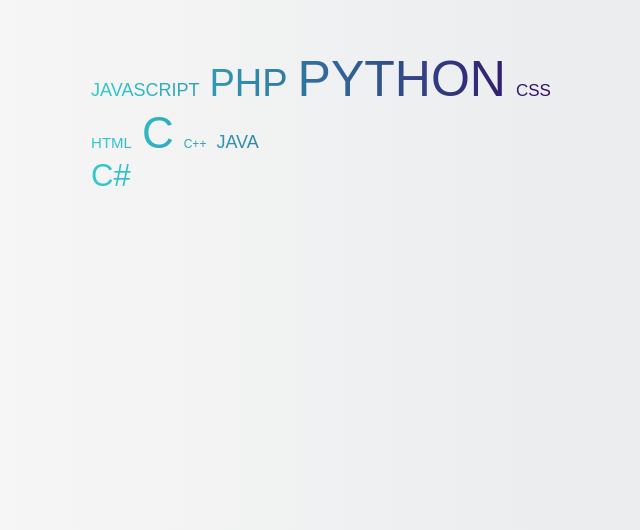
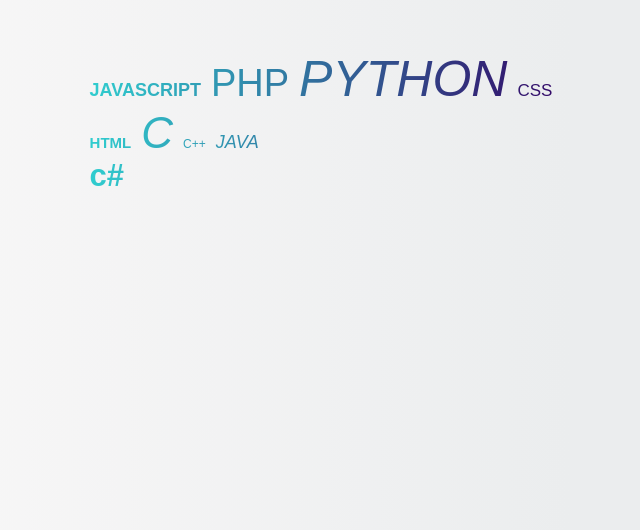
Before and after one commit to pkindalov/SimpleCloudTagsCreator, a plain HTML site: page index.html in a window 1280 px wide. Shown: the part 286-816 px from the top of the page, without its empty margins (327-967 px from the left). Drawn offline with Linux system fonts and the light colour scheme.

Commit message:
Changes in structure of the passed data from the user. Implement method to put user defined styles on the tags.

```diff
--- a/SimpleCloudTagsCreator.js
+++ b/SimpleCloudTagsCreator.js
@@ -12,6 +12,7 @@ class SimpleCloudTagsCreator {
             // 'text-decoration': 'none',
             // 'background': 'rgba(210, 255, 82, 1)',
         };
+        this.allTagWeights = [];
         // this.tagLinks = null;
         this.errors = {
             dataArrayErrors: [
@@ -123,10 +124,18 @@ class SimpleCloudTagsCreator {
 
     // }
 
+    extractWeights() {
+        for (let key of Object.keys(this.dataArr[0])) {
+            this.allTagWeights.push(this.dataArr[0][key].weight);
+        }
+    }
+
 
     genTagsCloud() {
-        let minCount = Math.min(...Object.values(this.dataArr[0]));
-        let maxCount = Math.max(...Object.values(this.dataArr[0]));
+        this.extractWeights();
+
+        let minCount = Math.min(...this.allTagWeights);
+        let maxCount = Math.max(...this.allTagWeights);
         let spread = maxCount - minCount;
         let size = 0;
         let cloudHtml = '';
@@ -140,7 +149,7 @@ class SimpleCloudTagsCreator {
 
         for (let key of Object.keys(this.dataArr[0])) {
             elStyle = document.createElement('style');
-            size = this.minFontSize + (this.dataArr[0][key] - minCount) * (this.maxFontSize - this.minFontSize) / spread;
+            size = this.minFontSize + (this.dataArr[0][key].weight - minCount) * (this.maxFontSize - this.minFontSize) / spread;
             linkEl = document.createElement('a');
             linkEl.href = "#";
             linkEl.textContent = key;
@@ -154,13 +163,21 @@ class SimpleCloudTagsCreator {
             // };
             // elStyle.innerHTML += '};'
 
+
+
+
+
+
             //checks for user defined styles in given array. If there are no such provided then use the default one
-            if (Object.keys(this.dataArr[0][key]).keys > 0) {
+            if (this.dataArr[0][key].styles && Object.keys(this.dataArr[0][key].styles).length > 0) {
                 //apply user defined styles here
+                elStyle.innerHTML += this.applyUserStyles(size, key);
             } else {
                 //apply default css rules
                 elStyle.innerHTML += this.applyDefaultStyles(size);
             }
+
+
 
             // elStyle.innerHTML = `#tagStyle${key} { font-size: ${Math.floor(size)}px; padding-left: 5px; padding-right: 5px }`;
             document.getElementsByTagName('head')[0].appendChild(elStyle);
@@ -194,6 +211,28 @@ class SimpleCloudTagsCreator {
     }
 
 
+    applyUserStyles(size, key) {
+        //will ignore user font-size. Use min and max number from the weights to set the font-size
+        let style = '{ ';
+
+        for (let rule of Object.keys(this.dataArr[0][key].styles)) {
+            if (rule.toLocaleLowerCase == 'font-size') {
+                continue;
+            }
+            // console.log(this.dataArr[0][key]['styles'][rule]);
+            style += `${rule}: ${this.dataArr[0][key]['styles'][rule]} `;
+        }
+
+        style += `font-size: ${Math.floor(size)}px; `;
+        style += `padding-left: 5px; `;
+        style += `padding-right: 5px; `;
+        style += '}';
+
+        return style;
+
+    }
+
+
     getData() {
         return this.dataArr;
     }
--- a/index.html
+++ b/index.html
@@ -18,15 +18,63 @@
         }
 
         let allTagsArr = [{
-            'JavaScript': getRndNum(100),
-            'PHP': getRndNum(100),
-            'Python': getRndNum(100),
-            'CSS': getRndNum(100),
-            'HTML': getRndNum(100),
-            'C': getRndNum(100),
-            'C++': getRndNum(100),
-            'Java': getRndNum(100),
-            'C#': getRndNum(100)
+            'JavaScript': {
+                weight: getRndNum(100),
+                styles: {
+                    'font-weight': 'bold;',
+                    'text-decoration': 'underline;'
+                }
+            },
+            'PHP': {
+                weight: getRndNum(100),
+                styles: {
+
+                }
+            },
+            'Python': {
+                weight: getRndNum(100),
+                styles: {
+                    'text-transform': 'uppercase;',
+                    'font-style': 'italic;'
+                }
+            },
+            'CSS': {
+                weight: getRndNum(100),
+                styles: {
+                    'text-decoration': 'underline;'
+                }
+            },
+            'HTML': {
+                weight: getRndNum(100),
+                styles: {
+                    'font-weight': 'bolder;'
+                }
+            },
+            'C': {
+                weight: getRndNum(100),
+                styles: {
+                    'font-style': 'italic;'
+                }
+            },
+            'C++': {
+                weight: getRndNum(100),
+            },
+            'Java': {
+                weight: getRndNum(100),
+                styles: {
+                    'text-transform': 'uppercase;',
+                    'font-style': 'italic;'
+                }
+            },
+            'C#': {
+                weight: getRndNum(100),
+                styles: {
+                    'text-transform': 'lowercase;',
+                    'text-decoration': 'underline;',
+                    'font-weight': 'bold;'
+                }
+
+            }
         }];
 
         let simpleCloudTagsCreator = new SimpleCloudTagsCreator(allTagsArr, 12, 50, 4);
--- a/styles.css
+++ b/styles.css
@@ -20,6 +20,7 @@
        background: linear-gradient(to right, #30CFD0 0%, #330867 100%);
        -webkit-background-clip: text;
        -webkit-text-fill-color: transparent;
+       background-clip: text;
        /* font-size: 20vw; */
        font-family: "Poppins", sans-serif;
    }
```
Lines whose indentation alone changed are shown as unchanged.
